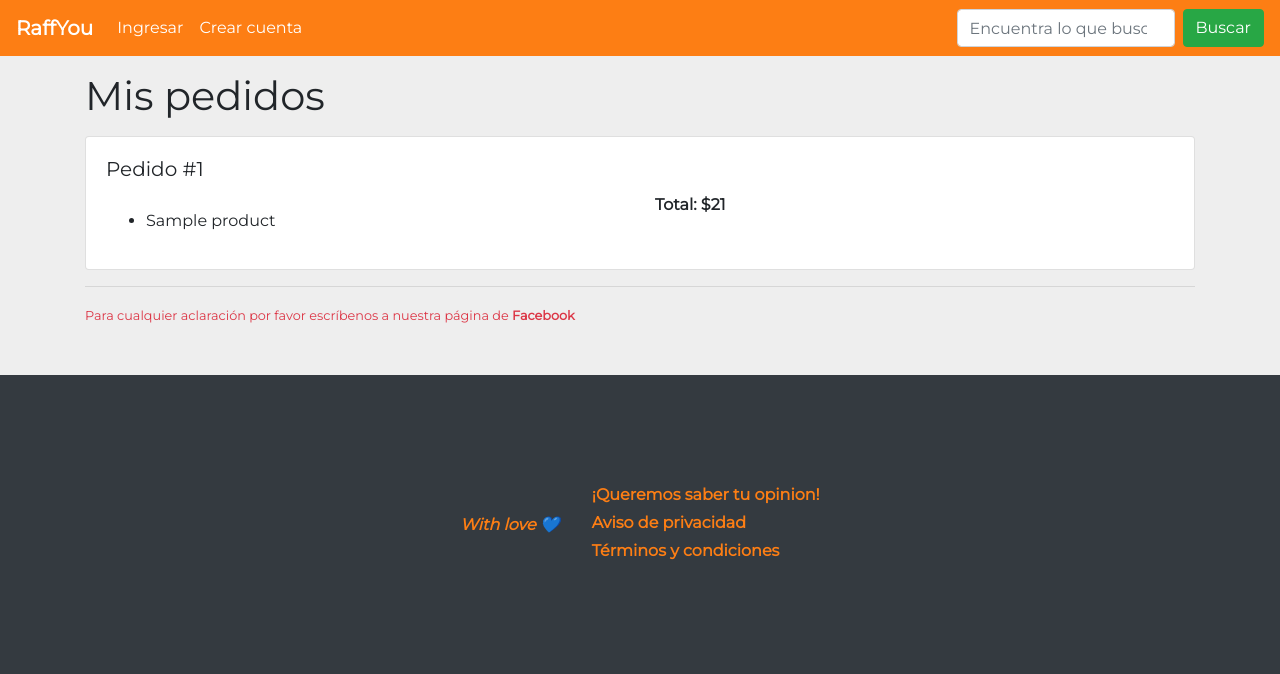
After one commit to emmanueloctavi0/RaffYou, a Django app: template templates/orders/order_list.html in a window 1280 px wide. The commit adds this page. Shown: the top 674 px of the page. Run offline with Django 3.2, Linux system fonts and the light colour scheme; the template is opened without the code that fills it: most values are stand-ins (such as "Sample title", 1, 10 or a date in 2020); style sheets or scripts are compiled from the project's sources; parts of the project's set-up code (start-up, migrations or seed data) failed here and were passed over; some libraries are stand-ins or nearby versions.

Commit message:
A user can see their orders.

```diff
--- /dev/null
+++ b/orders/views/__init__.py
@@ -0,0 +1 @@
+from orders.views.order_list_view import OrderListView
--- a/templates/generals/navbar.html
+++ b/templates/generals/navbar.html
@@ -26,6 +26,11 @@
                         <span class="badge badge-pill badge-danger">{{ request.user.cart.count_items }}</span>
                     </a>
                 </li>
+                <li class="nav-item">
+                    <a class="nav-link" href="{% url 'orders:order-list' %}">
+                        Mis pedidos
+                    </a>
+                </li>
             {% else %}
                 <li class="nav-item">
                     <a class="nav-link" href="{% url 'users:login' %}">Ingresar</a>
--- /dev/null
+++ b/templates/orders/order_card.html
@@ -0,0 +1,33 @@
+<div class="card mb-2">
+    <div class="card-body">
+        <h5 class="card-title">
+            Pedido #{{ order.id }}
+        </h5>
+
+        <div class="row">
+            <div class="col-sm-6">
+                <p class="card-text">
+                    <ul>
+                        {% for product in order.products.all %}
+                            <li>{{ product }}</li>
+                        {% endfor %}
+                    </ul>
+                </p>
+            </div>
+            <div class="col-sm-6">
+                <p class="card-text">
+                    <strong>Total: ${{ order.total_price|add:"20" }}</strong>
+                </p>
+                {% if order.status == 1 %}
+                    <span class="badge badge-warning">{{ order.get_status_display }}</span>
+                {% elif order.status == 2 %}
+                    <span class="badge badge-info">{{ order.get_status_display }}</span>
+                {% elif order.status == 3 %}
+                    <span class="badge badge-success">{{ order.get_status_display }}</span>
+                {% elif order.status == 4 %}
+                    <span class="badge badge-danger">{{ order.get_status_display }}</span>
+                {% endif %}
+            </div>
+        </div>
+    </div>
+</div>
--- /dev/null
+++ b/templates/orders/order_list.html
@@ -0,0 +1,16 @@
+{% extends 'base.html' %}
+
+{% block content %}
+    <h1 class="my-3">Mis pedidos</h1>
+    {% for order in object_list %}
+        {% include 'orders/order_card.html' %}
+    {% empty %}
+        <h3>Aún no tienes pedidos.</h3>
+    {% endfor %}
+    {% include 'generals/paginator.html' %}
+    <hr>
+    <small class="text-danger">
+        Para cualquier aclaración por favor escríbenos a nuestra página de
+        <strong><a href="https://m.me/RaffYouOfficial" target="_blank">Facebook</a></strong>
+    </small>
+{% endblock%}
--- a/yulps/urls.py
+++ b/yulps/urls.py
@@ -14,6 +14,7 @@ urlpatterns = [
     path('admin/', admin.site.urls),
     path('usuarios/', include('users.urls', namespace='users')),
     path('comida/', include('products.urls', namespace='products')),
+    path('pedidos/', include('orders.urls', namespace='orders')),
     # API
     path('carrito/', include('carts.urls')),
 ] + static(settings.MEDIA_URL, document_root=settings.MEDIA_ROOT)
```
Also changed, not shown: carts/views/cart_resume_view.py (+4 -11 lines), orders/admin.py (+13 -1 lines), orders/models/order.py (+9 -0 lines), orders/urls.py (added, +13 -0 lines), orders/views/order_list_view.py (added, +21 -0 lines).
